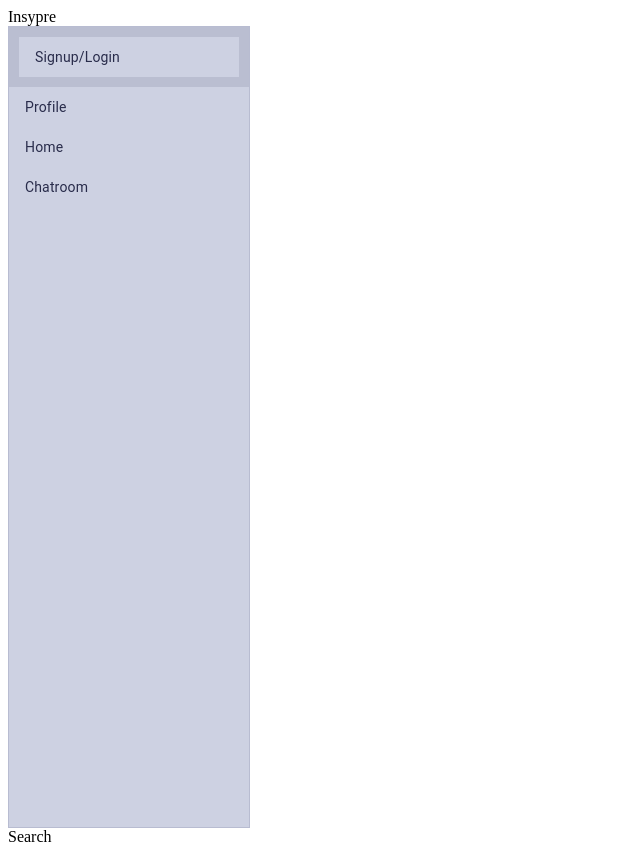
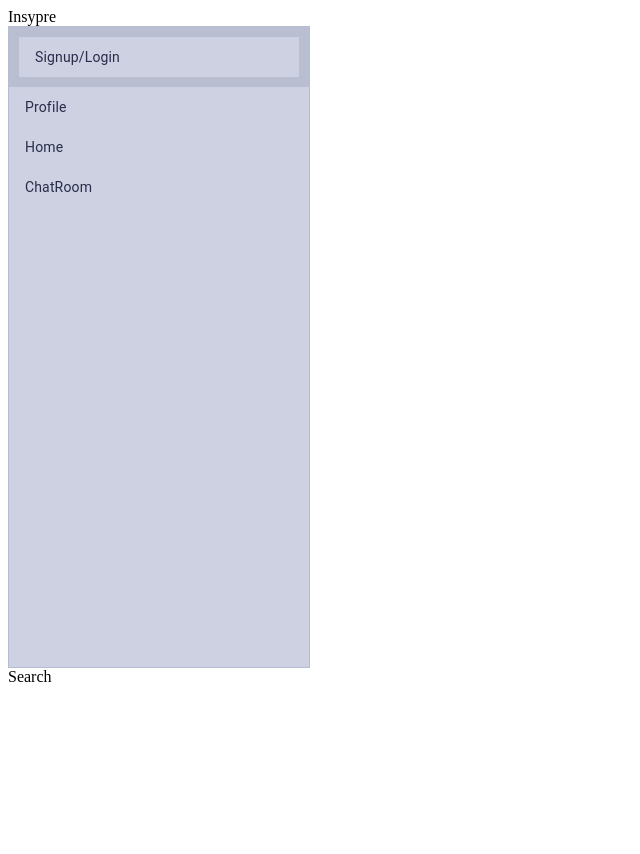
Before and after one commit to wengelgemu/inspyre, a React (Create React App) app: page / in a window 1280 px wide. Shown: the whole page, without its empty margins (0-640 px from the left). After the commit the page ends 800 px from the top, so only its background shows below. Built offline with nearby package versions, Linux system fonts and the light colour scheme.

Commit message:
sidebar routing

```diff
--- a/src/SideBar.css
+++ b/src/SideBar.css
@@ -1,19 +1,18 @@
 .Side {
-    max-width: 240px;
+    max-width: 300px;
     border: 1px solid rgba(2, 1, 66, 0.1);
-    font-family: Helvetica, sans-serif;
-    font-weight: 400;
-    font-style: normal;
+    font-family: 'Franklin Gothic Medium', 'Arial Narrow', Arial, sans-serif;
+    font-weight: 100;
+    /* font-style: normal; */
     grid-row: 1 / span 2;
     grid-column: 1 / span 1;
     width: 50vw;
-    height: 100vh;
+    height: 80vh;
     color: rgb(41, 44, 75);
     background-color: rgb(205, 209, 226);
     text-align: right;
 }
 .s{
-    font-family: Arial, sans-serif;
     font-weight: 600;
     max-width: 400px;
     border: 10px solid rgba(22, 21, 66, 0.1);
--- a/src/SideBar.js
+++ b/src/SideBar.js
@@ -11,25 +11,50 @@ import List from '@material-ui/core/List'
 import ListItem from '@material-ui/core/ListItem'
 import ListItemText from '@material-ui/core/ListItemText'
 
+import { BrowserRouter as Router, Switch, Route } from "react-router-dom";
+
 // Wengel
 export default function SideBar() {
     return (
     <div className="Side">
         <List disablePadding dense>
+            <Router>
                 <div className="s">
+                    <Switch>
                         <ListItem button>
                             <ListItemText primary="Signup/Login" secondary= {Login} ></ListItemText>
                         </ListItem>
+                        <Route exact path="/Login" component={Login}></Route>
+                        </Switch>
                 </div>
+            </Router>
+
+            <Router>
+                <Switch>
                     <ListItem button>
                         <ListItemText primary="Profile" secondary= {Profile}></ListItemText>
                     </ListItem>
+                    <Route exact path="/Profile" component={Profile}></Route>
+                </Switch>
+            </Router>
+
+            <Router>
+                <Switch>
                     <ListItem button>
                         <ListItemText primary="Home" secondary= {Home}></ListItemText>
                     </ListItem>
+                    <Route exact path="/Home" component={Home}></Route>
+                </Switch>
+            </Router>
+
+            <Router>
+                <Switch>
                     <ListItem button>
-                <ListItemText primary="Chatroom" secondary= {ChatRoom}></ListItemText>
+                        <ListItemText primary="ChatRoom" secondary= {ChatRoom}></ListItemText>
                     </ListItem>
+                    <Route exact path="/ChatRoom" component={ChatRoom}></Route>
+                </Switch>
+            </Router>
         </List>
     </div>
     );
```
Lines whose indentation alone changed are shown as unchanged.
